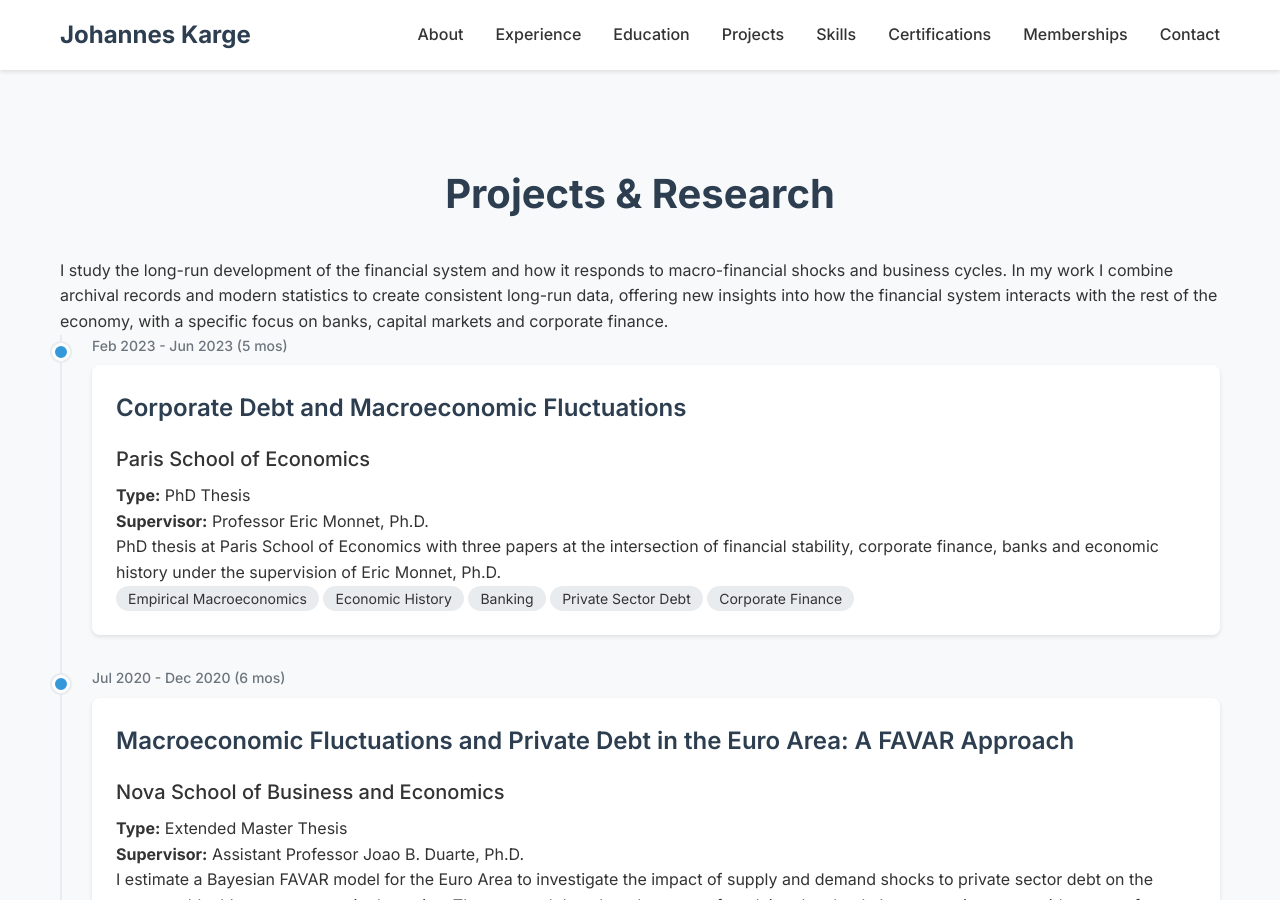
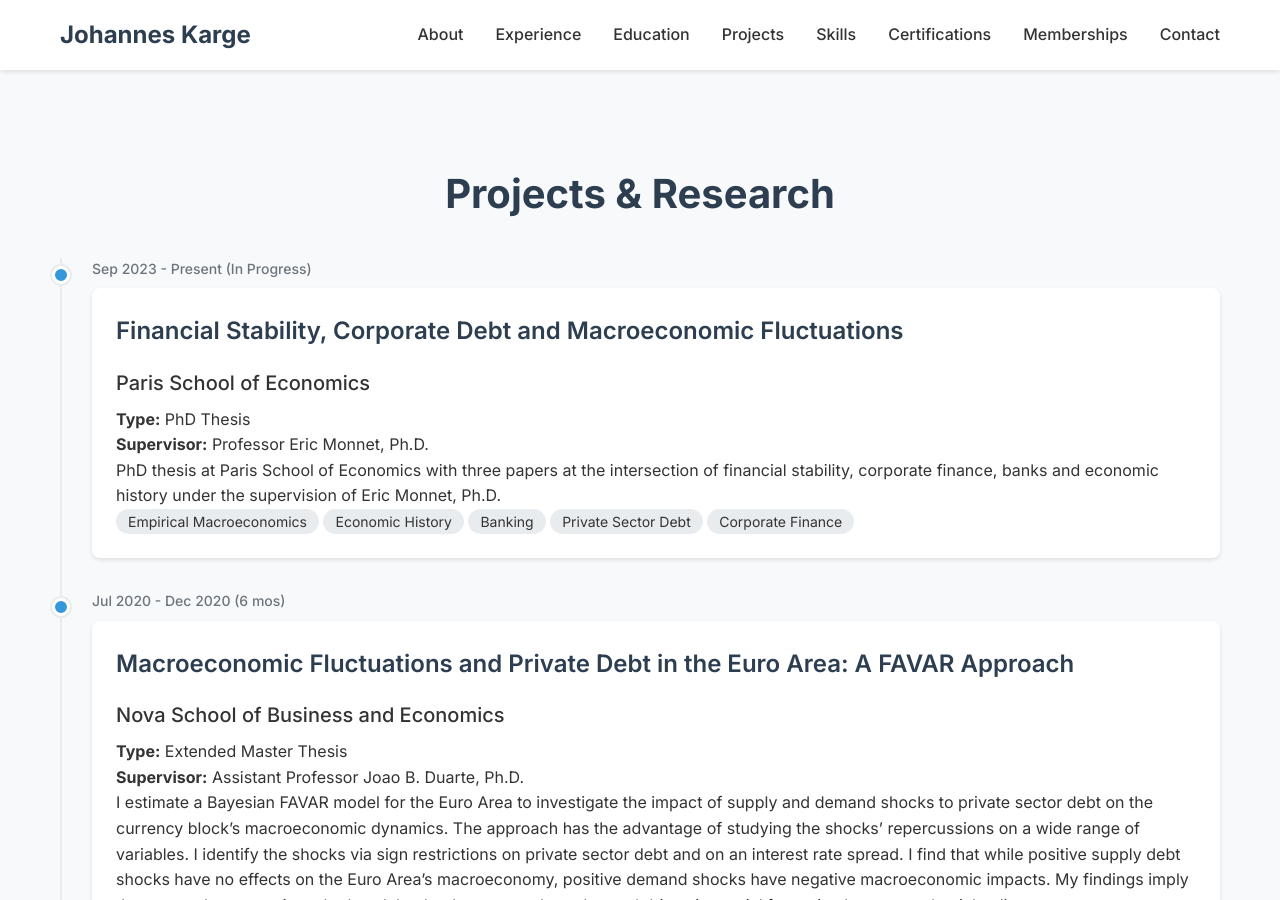
Before and after one commit to JohannesKarge/johanneskarge.github.io, a Jekyll site: the page built from index.md, in a window 1280 px wide and 900 px high, scrolled down 3214 px. Built offline with Jekyll 4.4.1, drawn with Linux system fonts in a browser that asks for light colours.

Commit message:
Update projects.yml

```diff
--- a/_data/projects.yml
+++ b/_data/projects.yml
@@ -1,20 +1,15 @@
 ---
 # Projects for Jekyll Project
 
-intro: >
-  I study the long-run development of the financial system and how it responds to macro-financial shocks and business cycles. In my work I combine archival records
-  and modern statistics to create consistent long-run data, offering new insights into how the financial system interacts with the rest of the economy, with a specific
-  focus on banks, capital markets and corporate finance.
-
 projects:
-  - title: "Corporate Debt and Macroeconomic Fluctuations"
-    start_date: "Feb 2023"
-    end_date: "Jun 2023"
-    duration: "5 mos"
+  - title: "Financial Stability, Corporate Debt and Macroeconomic Fluctuations"
+    start_date: "Sep 2023"
+    end_date: "Present"
+    duration: "In Progress"
     institution: "Paris School of Economics"
     type: "PhD Thesis"
     supervisor: "Professor Eric Monnet, Ph.D."
-    program: "MRes program"
+    program: ""
     description: >
       PhD thesis at Paris School of Economics with three papers at the intersection of financial stability, corporate finance, banks and economic history under the
       supervision of Eric Monnet, Ph.D.
```
